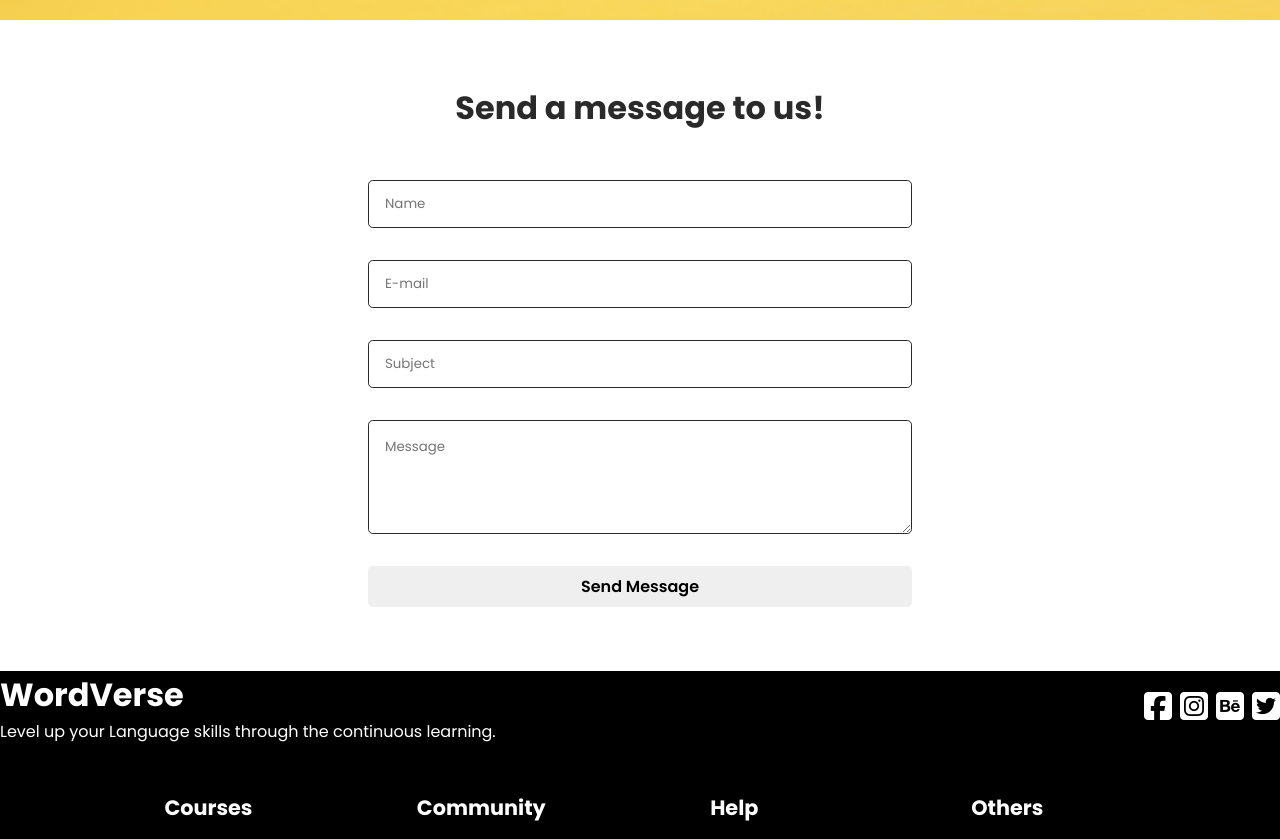
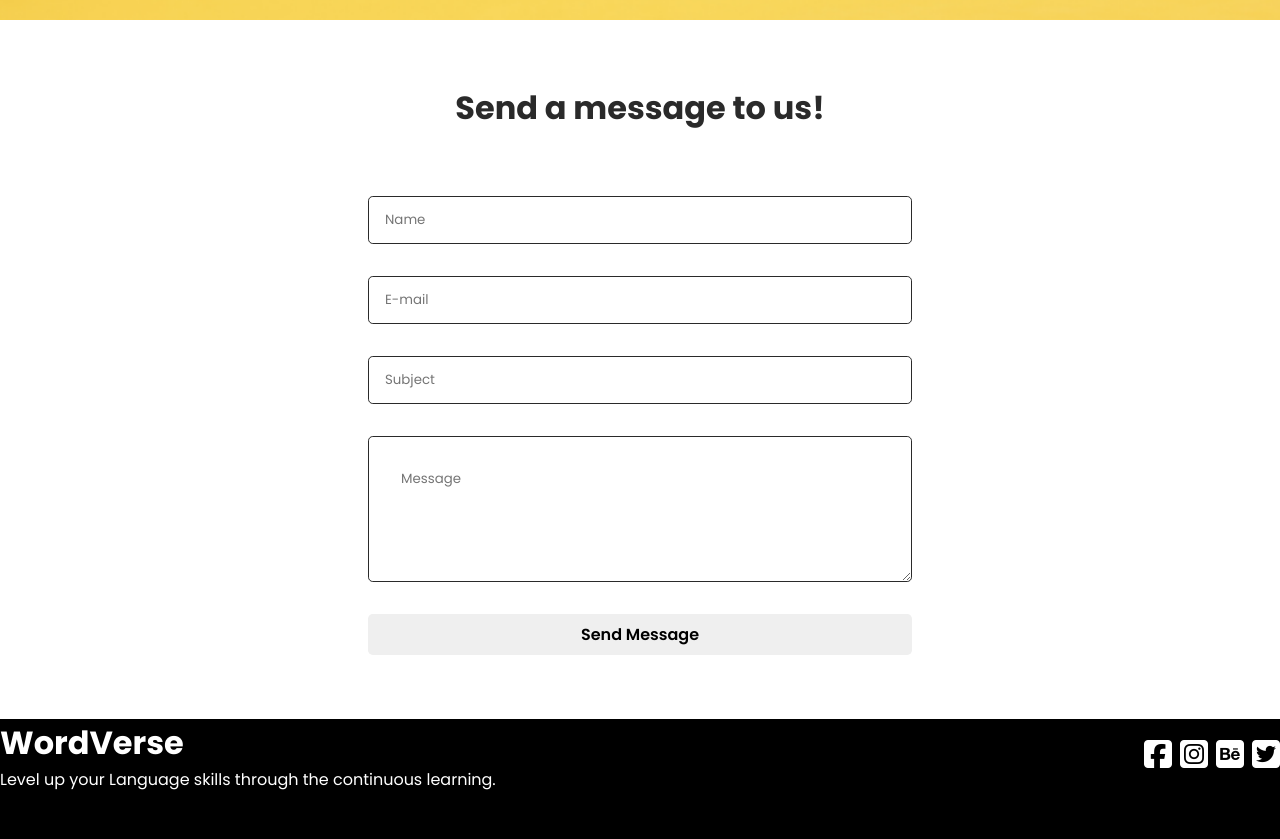
Before and after one commit to JineshiW/Wordverse-SDGP, a React (Create React App) app: page /contact in a window 1280 px wide. Shown: the part 540-1379 px from the top of the page. Built offline with nearby package versions, Linux system fonts and the light colour scheme.

Commit message:
contact us page about us page content and styles are changed
contact us page about us page content and styles are changed

```diff
--- a/src/Components/AboutStyles.css
+++ b/src/Components/AboutStyles.css
@@ -1,10 +1,10 @@
 .about-container{
-    margin: 4rem 6rem;
+    margin: 3rem 5rem;
     text-align:start;
 }
 
 .about-container h1{
-    padding-bottom:1rem;
+    padding-bottom:2rem;
 }
 
 .about-container p{
--- a/src/Components/ContactForm.js
+++ b/src/Components/ContactForm.js
@@ -15,5 +15,5 @@ function ContactForm(){
 
     )
 }
-
+//  contact form  here
 export default ContactForm;
--- a/src/Components/ContactFormStyles.css
+++ b/src/Components/ContactFormStyles.css
@@ -4,7 +4,7 @@
 
 }
 .from-container form{
-    padding-top: 3rem;
+    padding-top: 4rem;
     display:flex;
     flex-direction:column;
     width:50%;
@@ -19,7 +19,7 @@
 }
 
 .from-container textarea{
-    padding: 1rem;
+    padding: 2rem;
     margin-bottom:2rem;
     border-radius: .3rem;
     border: 1px solid #2a2a2a;
```
